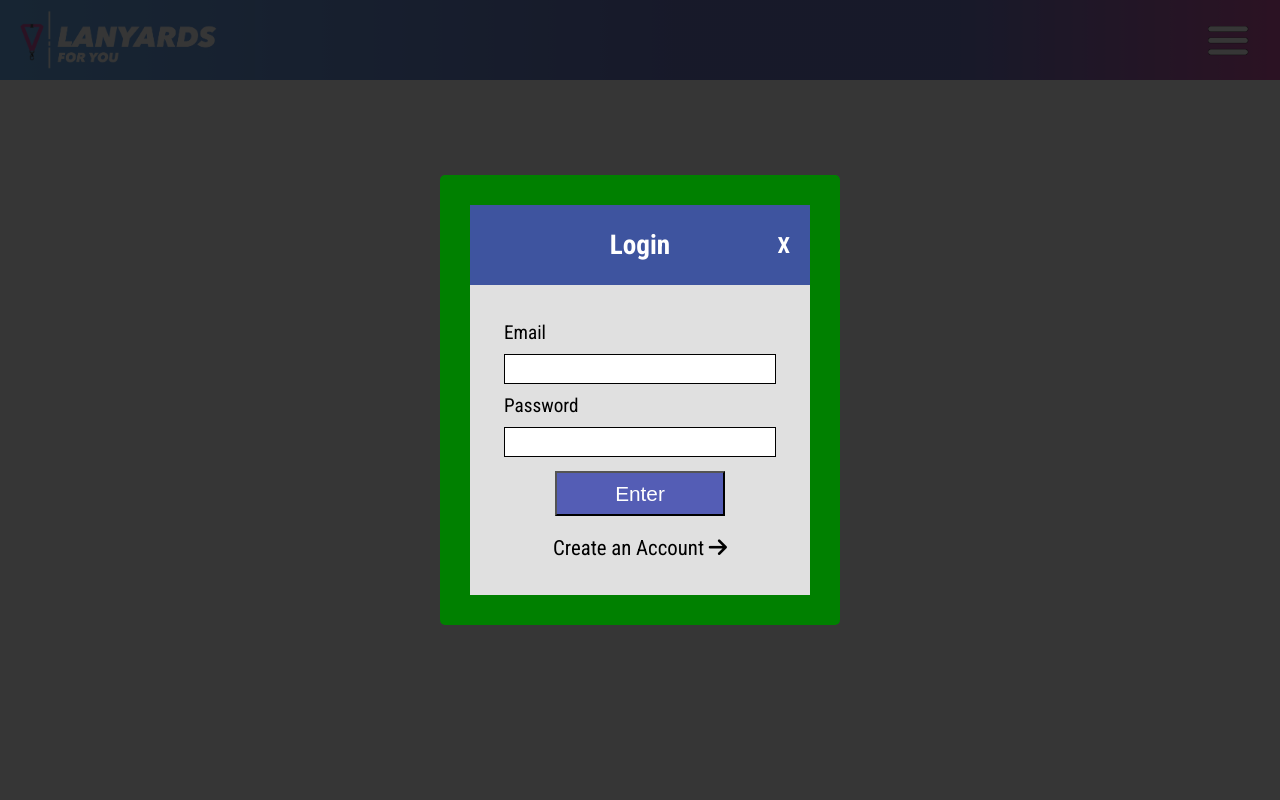
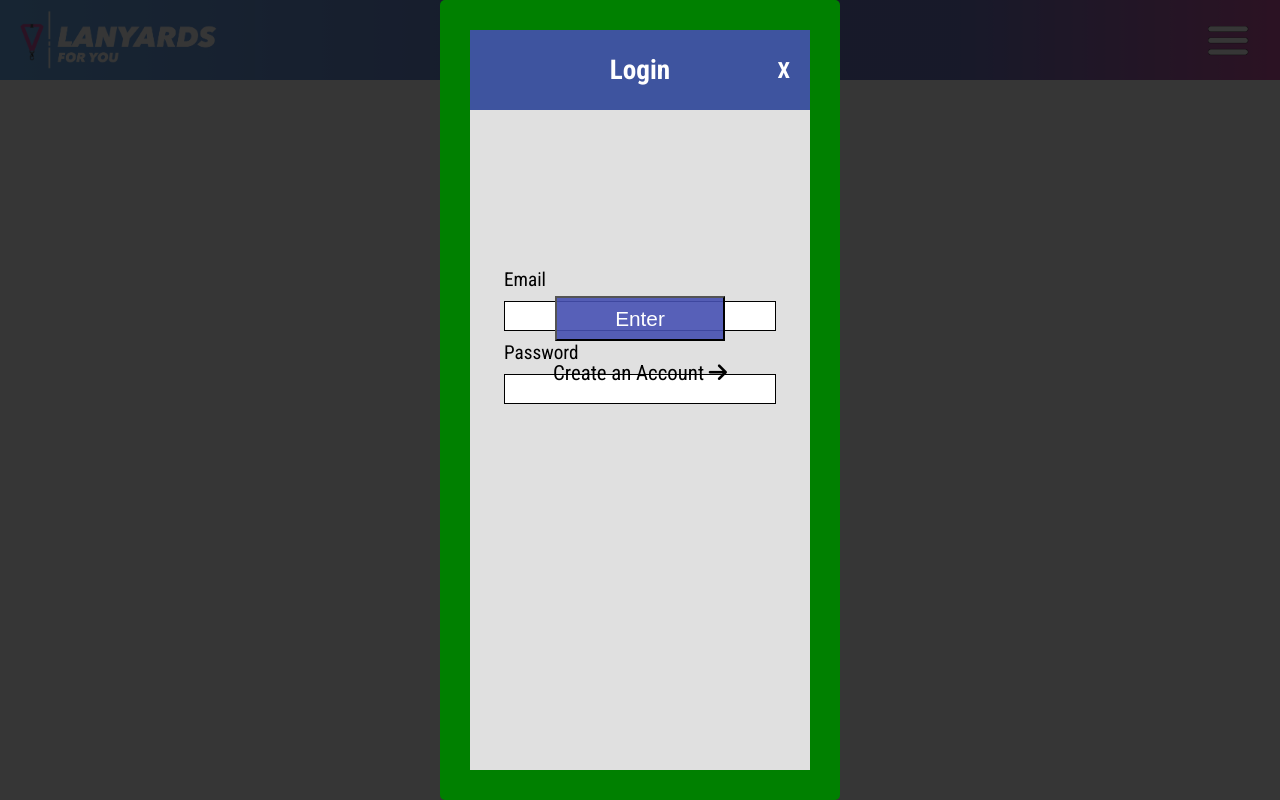
Before and after one commit to AdminPromoflow/LanyardsForYou, a PHP site: page /Pages/Index/index.php in a window 1280 px wide. Run offline with PHP 8.4, Linux system fonts and the light colour scheme; some libraries are stand-ins or nearby versions.

Commit message:
Update Login.php

```diff
--- a/Pages/General/Login/Login.php
+++ b/Pages/General/Login/Login.php
@@ -14,9 +14,9 @@
   }
   .containerLogin{
     position: relative;
-    min-height: 450px;
+    min-height: 800px;
     min-width: 300px;
-    height: 450px;
+    height: 800px;
     width: 400px;
     border-radius: 5px;
     padding: 30px;
```
